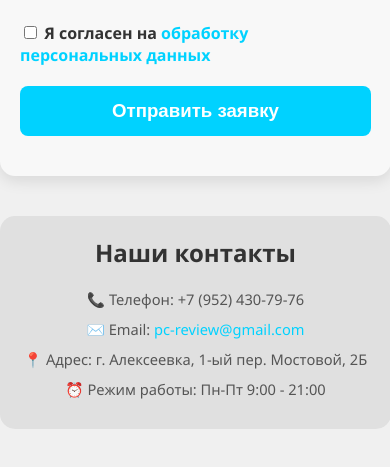
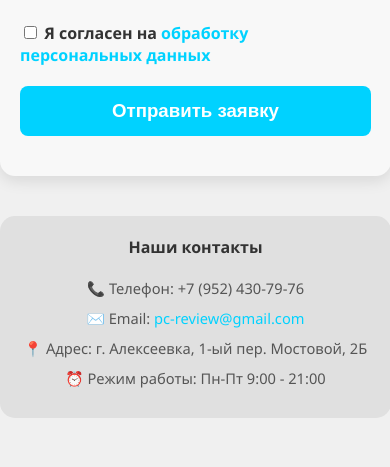
Before and after one commit to dantakivanovic-cmyk/pc-review-site, a plain HTML site: page kontakti.html in a window 390 px wide. Shown: the part 844-1311 px from the top of the page. Drawn offline with Linux system fonts and the light colour scheme.

Commit message:
Update style.css

```diff
--- a/style.css
+++ b/style.css
@@ -661,7 +661,7 @@ html {
     }
 
     .contact-info h3 {
-        font-size: 18pt;
+        font-size: 12pt;
     }
 
     .contact-info p {
```
